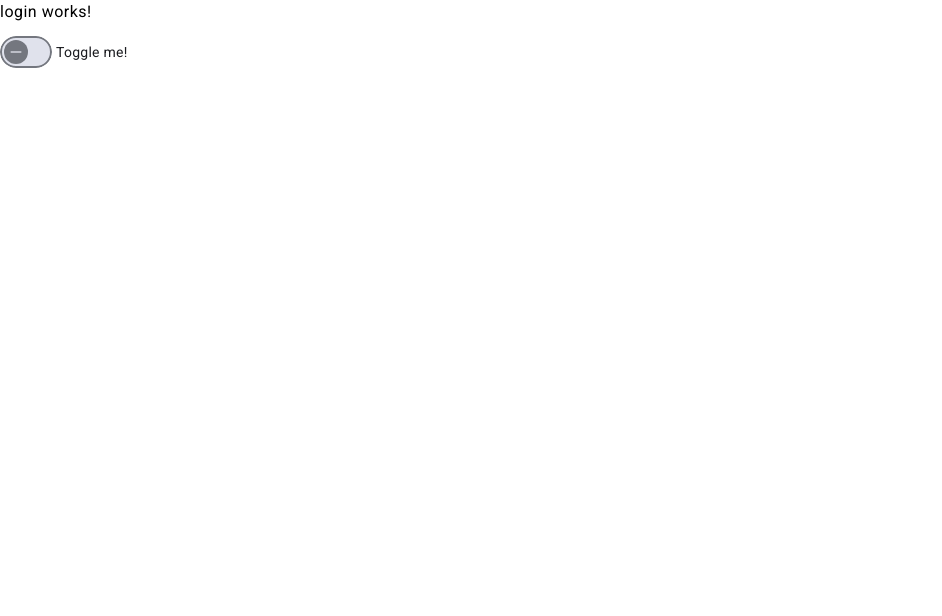
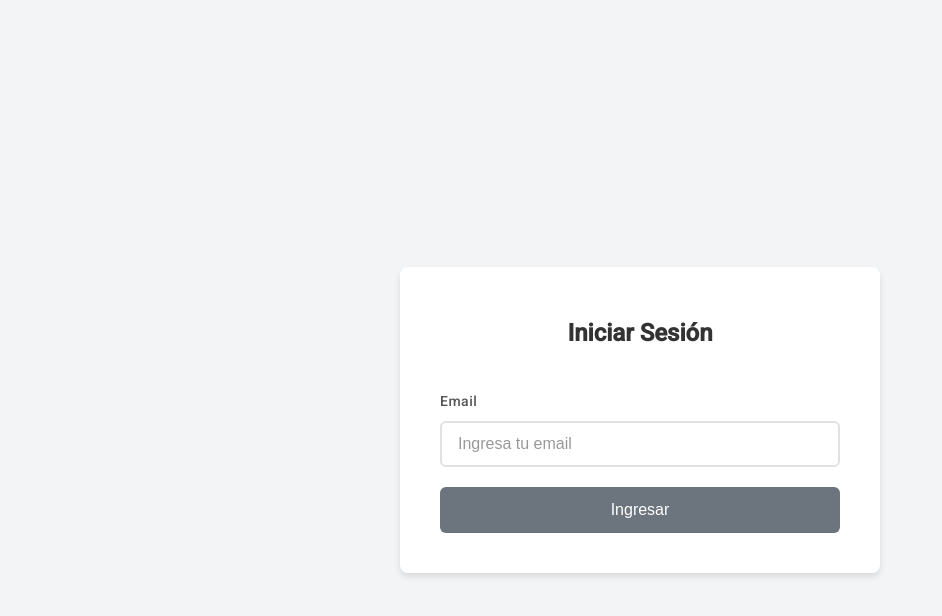
Before and after one commit to oleafarx/front-task-manager, an Angular app: page /login in a window 1280 px wide. Shown: the top 616 px of the page, without its empty margins (0-942 px from the left). Built offline with nearby package versions, Linux system fonts and the light colour scheme.

Commit message:
feat: init logic for login flow

```diff
--- a/src/app/app.config.ts
+++ b/src/app/app.config.ts
@@ -1,10 +1,16 @@
 import { ApplicationConfig, provideZoneChangeDetection } from '@angular/core';
 import { provideRouter } from '@angular/router';
+import { provideHttpClient } from '@angular/common/http';
 
 import { routes } from './app.routes';
 import { provideClientHydration } from '@angular/platform-browser';
 import { provideAnimationsAsync } from '@angular/platform-browser/animations/async';
 
 export const appConfig: ApplicationConfig = {
-  providers: [provideZoneChangeDetection({ eventCoalescing: true }), provideRouter(routes), provideClientHydration(), provideAnimationsAsync()]
+  providers: [
+    provideZoneChangeDetection({ eventCoalescing: true }),
+    provideRouter(routes),
+    provideHttpClient(),
+    provideClientHydration(),
+    provideAnimationsAsync()]
 };
--- /dev/null
+++ b/src/app/core/services/auth.service.ts
@@ -0,0 +1,32 @@
+import { Injectable } from '@angular/core';
+import { HttpClient } from '@angular/common/http';
+import { environment } from '../../environments/environment';
+import { catchError, Observable, throwError } from 'rxjs';
+import { User } from '../../models/user.model';
+
+@Injectable({ providedIn: 'root' })
+export class AuthService {
+    private url = environment.apiUrl;
+
+    constructor(
+        private http: HttpClient
+    ) {}
+
+    getUserByEmail(email: string): Observable<User> {
+        const apiUrl = `${this.url}/users/${email}`;
+        return this.http.get<User>(apiUrl).pipe(
+            catchError(error => {
+                if (error.status === 404) {
+                    console.error('User not found:', email);
+                    return throwError(() => new Error('User not found'));
+                }
+                return throwError(() => new Error('An error occurred while fetching user'));
+            })
+        )
+    }
+
+    createUser(user: User): Observable<User> {
+        const apiUrl = `${this.url}/users`;
+        return this.http.post<User>(apiUrl, user);
+    }
+}
--- a/src/app/features/auth/login/login.component.html
+++ b/src/app/features/auth/login/login.component.html
@@ -1,2 +1,48 @@
-<p>login works!</p>
-<mat-slide-toggle>Toggle me!</mat-slide-toggle>
+<div class="login-container">
+  <form [formGroup]="loginForm" (ngSubmit)="onSubmit()" class="login-form">
+    <h2 class="login-title">Iniciar Sesión</h2>
+
+    <div class="form-group">
+      <label for="email" class="form-label">Email</label>
+      <input
+        id="email"
+        type="email"
+        formControlName="email"
+        class="form-input"
+        [class.error]="email?.invalid && email?.touched"
+        placeholder="Ingresa tu email"
+      />
+
+      <div class="error-message" *ngIf="email?.invalid && email?.touched">
+        <span *ngIf="email?.errors?.['required']">El email es requerido</span>
+        <span *ngIf="email?.errors?.['pattern']">Correo electrónico no es válido</span>
+      </div>
+    </div>
+
+    <button
+      type="submit"
+      class="submit-button"
+      [disabled]="loginForm.invalid"
+    >
+      Ingresar
+    </button>
+  </form>
+
+  <!--MODAL PARA EL USUARIO NO ENCONTRADO-->
+  <div class="modal-overlay" *ngIf="showModal" (click)="onRegisterCancel()">
+    <div class="modal-content" (click)="$event.stopPropagation()">
+      <div class="modal-header">
+        <h3>Usuario no encontrado</h3>
+        <button class="close-button" (click)="onRegisterCancel()">&times;</button>
+      </div>
+      <div class="modal-body">
+        <p>El correo <strong>{{ loginForm.value.email }}</strong> no está registrado en nuestro sistema.</p>
+        <p>¿Deseas registrarte con este correo?</p>
+      </div>
+      <div class="modal-footer">
+        <button class="btn-secondary" (click)="onRegisterCancel()">Cancelar</button>
+        <button class="btn-primary" (click)="onRegisterConfirm()">Registrarme</button>
+      </div>
+    </div>
+  </div>
+</div>
--- a/src/app/features/auth/login/login.component.scss
+++ b/src/app/features/auth/login/login.component.scss
@@ -0,0 +1,222 @@
+.login-container {
+  display: flex;
+  justify-content: center;
+  align-items: center;
+  min-height: 100vh;
+  background-color: #F3F4F6;
+  padding: 20px;
+}
+
+.login-form {
+  background: white;
+  padding: 40px;
+  border-radius: 8px;
+  box-shadow: 0 4px 6px rgba(0, 0, 0, 0.1);
+  width: 100%;
+  max-width: 400px;
+}
+
+.login-title {
+  text-align: center;
+  margin-bottom: 30px;
+  color: #333;
+  font-size: 24px;
+  font-weight: 600;
+}
+
+.form-group {
+  margin-bottom: 20px;
+}
+
+.form-label {
+  display: block;
+  margin-bottom: 8px;
+  color: #555;
+  font-weight: 500;
+  font-size: 14px;
+}
+
+.form-input {
+  width: 100%;
+  padding: 12px 16px;
+  border: 2px solid #e1e1e1;
+  border-radius: 6px;
+  font-size: 16px;
+  transition: border-color 0.3s ease;
+  box-sizing: border-box;
+
+  &:focus {
+    outline: none;
+    border-color: #007bff;
+  }
+
+  &.error {
+    border-color: #dc3545;
+  }
+
+  &::placeholder {
+    color: #999;
+  }
+}
+
+.error-message {
+  margin-top: 8px;
+  color: #dc3545;
+  font-size: 14px;
+  min-height: 20px;
+
+  span {
+    display: block;
+  }
+}
+
+.submit-button {
+  width: 100%;
+  padding: 14px;
+  background-color: #007bff;
+  color: white;
+  border: none;
+  border-radius: 6px;
+  font-size: 16px;
+  font-weight: 500;
+  cursor: pointer;
+  transition: background-color 0.3s ease;
+
+  &:hover:not(:disabled) {
+    background-color: #0056b3;
+  }
+
+  &:disabled {
+    background-color: #6c757d;
+    cursor: not-allowed;
+  }
+}
+
+.modal-overlay {
+  position: fixed;
+  top: 0;
+  left: 0;
+  width: 100%;
+  height: 100%;
+  background-color: rgba(0, 0, 0, 0.5);
+  display: flex;
+  justify-content: center;
+  align-items: center;
+  z-index: 1000;
+}
+
+.modal-content {
+  background: white;
+  border-radius: 8px;
+  width: 90%;
+  max-width: 400px;
+  box-shadow: 0 10px 25px rgba(0, 0, 0, 0.2);
+}
+
+.modal-header {
+  padding: 20px 20px 0;
+  display: flex;
+  justify-content: space-between;
+  align-items: center;
+
+  h3 {
+    margin: 0;
+    color: #333;
+    font-size: 18px;
+    font-weight: 600;
+  }
+}
+
+.close-button {
+  background: none;
+  border: none;
+  font-size: 24px;
+  cursor: pointer;
+  color: #666;
+  padding: 0;
+  width: 30px;
+  height: 30px;
+  display: flex;
+  align-items: center;
+  justify-content: center;
+
+  &:hover {
+    color: #333;
+  }
+}
+
+.modal-body {
+  padding: 20px;
+
+  p {
+    margin: 0 0 15px 0;
+    color: #555;
+    line-height: 1.5;
+
+    &:last-child {
+      margin-bottom: 0;
+    }
+  }
+
+  strong {
+    color: #333;
+  }
+}
+
+.modal-footer {
+  padding: 0 20px 20px;
+  display: flex;
+  gap: 10px;
+  justify-content: flex-end;
+}
+
+.btn-primary, .btn-secondary {
+  padding: 10px 20px;
+  border: none;
+  border-radius: 6px;
+  font-size: 14px;
+  font-weight: 500;
+  cursor: pointer;
+  transition: background-color 0.3s ease;
+}
+
+.btn-primary {
+  background-color: #007bff;
+  color: white;
+
+  &:hover {
+    background-color: #0056b3;
+  }
+}
+
+.btn-secondary {
+  background-color: #6c757d;
+  color: white;
+
+  &:hover {
+    background-color: #545b62;
+  }
+}
+
+// Responsive design
+@media (max-width: 480px) {
+  .login-form {
+    padding: 30px 20px;
+  }
+
+  .login-title {
+    font-size: 20px;
+  }
+
+  .modal-content {
+    margin: 20px;
+  }
+
+  .modal-footer {
+    flex-direction: column;
+
+    .btn-primary, .btn-secondary {
+      width: 100%;
+    }
+  }
+}
--- a/src/app/features/auth/login/login.component.ts
+++ b/src/app/features/auth/login/login.component.ts
@@ -1,13 +1,83 @@
 import { Component } from '@angular/core';
-import { MatSlideToggleModule } from '@angular/material/slide-toggle';
+import { FormBuilder, FormGroup, Validators, AbstractControl, ReactiveFormsModule } from '@angular/forms';
+import { CommonModule } from '@angular/common';
+import { AuthService } from '../../../core/services/auth.service'
 
 @Component({
   selector: 'app-login',
   standalone: true,
-  imports: [MatSlideToggleModule],
+  imports: [ReactiveFormsModule, CommonModule],
   templateUrl: './login.component.html',
   styleUrl: './login.component.scss'
 })
 export class LoginComponent {
+  public loginForm: FormGroup;
+  private session: any = {};
+  public showModal: boolean = false;
+  private emailPattern = /^[a-zA-Z0-9._%+-]+@[a-zA-Z0-9.-]+\.[a-zA-Z]{2,}$/;
 
+  constructor(private fb: FormBuilder,
+              private authService: AuthService) {
+
+    this.loginForm = this.fb.group({
+      email: ['', [
+        Validators.required,
+        Validators.pattern(this.emailPattern)
+      ]]
+    });
+  }
+
+  get email(): AbstractControl | null {
+    return this.loginForm.get('email');
+  }
+
+  onSubmit(): void {
+    if (this.loginForm.valid) {
+      const emailValue = this.loginForm.value.email;
+      this.getUserByEmail(emailValue);
+    } else {
+      this.loginForm.markAllAsTouched();
+    }
+  }
+
+  private getUserByEmail(email: string): void {
+    this.authService.getUserByEmail(email).subscribe({
+      next: (user) => {
+        this.session.email = email;
+        this.session.user = user;
+        this.handleSuccessfulLogin();
+      },
+      error: (error) => {
+        if (error.message === 'User not found') {
+          console.error('User not found:', email);
+          this.showModal = true;
+        }
+      }
+    })
+  }
+
+  private handleSuccessfulLogin(): void {
+    // Lógica para cuando el login es exitoso
+    console.log('Login successful, session:', this.session);
+    // Ejemplo: redirigir al dashboard
+    // this.router.navigate(['/dashboard']);
+  }
+
+  onRegisterConfirm(): void {
+    // Usuario confirma que quiere registrarse
+    const email = this.loginForm.value.email;
+    console.log('Redirect to register with email:', email);
+    // Aquí puedes redirigir a la página de registro pasando el email
+    // this.router.navigate(['/register'], { queryParams: { email: email } });
+    this.closeModal();
+  }
+
+  onRegisterCancel(): void {
+    // Usuario cancela el registro
+    this.closeModal();
+  }
+
+  private closeModal(): void {
+    this.showModal = false;
+  }
 }
```
